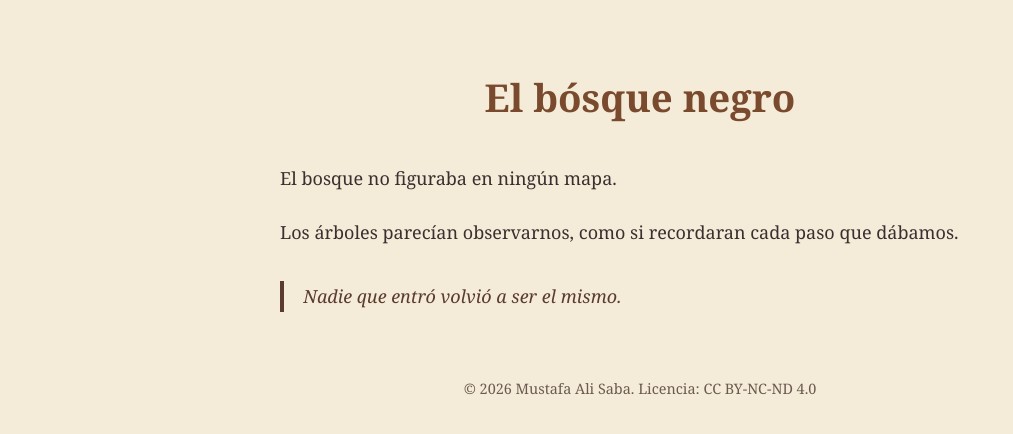
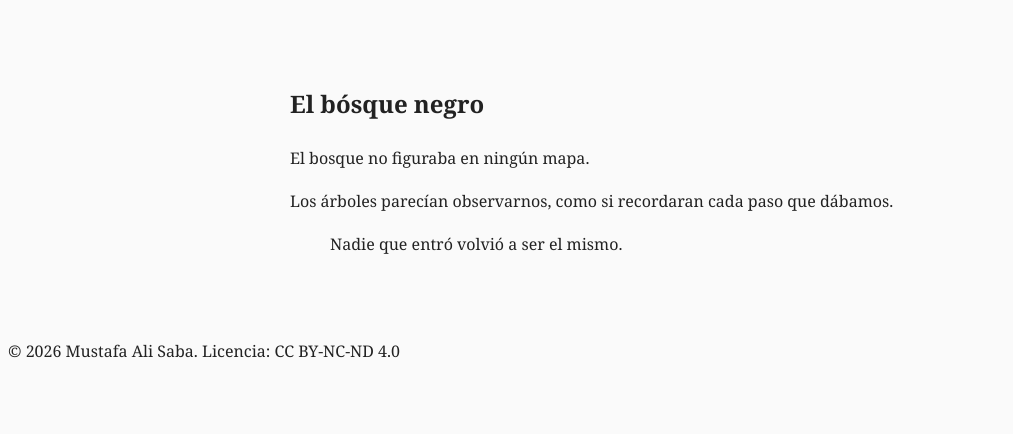
Before and after one commit to mustafaalisaba/mustafaalisaba, a Jekyll site: the page built from _stories/el-bosque-negro.md, in a window 1280 px wide. Shown: the top 434 px of the page, without its empty margins (0-1013 px from the left). Built offline with Jekyll 4.4.1, drawn with Linux system fonts in a browser that asks for light colours.

Commit message:
Update style.css

```diff
--- a/assets/style.css
+++ b/assets/style.css
@@ -1,4 +1,4 @@
-/*body {
+body {
   font-family: Georgia, serif;
   background: #fafafa;
   color: #222;
@@ -9,73 +9,4 @@
   max-width: 700px;
   margin: 3rem auto;
   padding: 1rem;
-}*/
-
-/* =========================
-   Estilo de lectura – Sepia
-   ========================= */
-
-:root {
-  --bg-color: #f4ecd8;      /* sepia claro */
-  --text-color: #3b2f2f;    /* marrón oscuro */
-  --accent-color: #7a4a2e; /* títulos */
-  --quote-color: #5a3b2e;
 }
-
-body {
-  margin: 0;
-  padding: 0;
-  background: var(--bg-color);
-  color: var(--text-color);
-  font-family: "Georgia", "Times New Roman", serif;
-  font-size: 18px;
-  line-height: 1.75;
-}
-
-/* Contenedor principal */
-.story {
-  max-width: 720px;
-  margin: 4rem auto;
-  padding: 0 1.5rem;
-}
-
-/* Título */
-.story h1 {
-  font-size: 2.4rem;
-  margin-bottom: 2rem;
-  color: var(--accent-color);
-  text-align: center;
-}
-
-/* Párrafos */
-.story p {
-  margin-bottom: 1.4rem;
-  text-align: justify;
-}
-
-/* Citas */
-.story blockquote {
-  margin: 2rem 0;
-  padding-left: 1.2rem;
-  border-left: 4px solid var(--quote-color);
-  color: var(--quote-color);
-  font-style: italic;
-}
-
-/* Enlaces */
-a {
-  color: var(--accent-color);
-  text-decoration: none;
-}
-
-a:hover {
-  text-decoration: underline;
-}
-
-/* Footer */
-footer {
-  text-align: center;
-  margin: 4rem 0 2rem;
-  font-size: 0.9rem;
-  color: #6b5a4f;
-}
```
